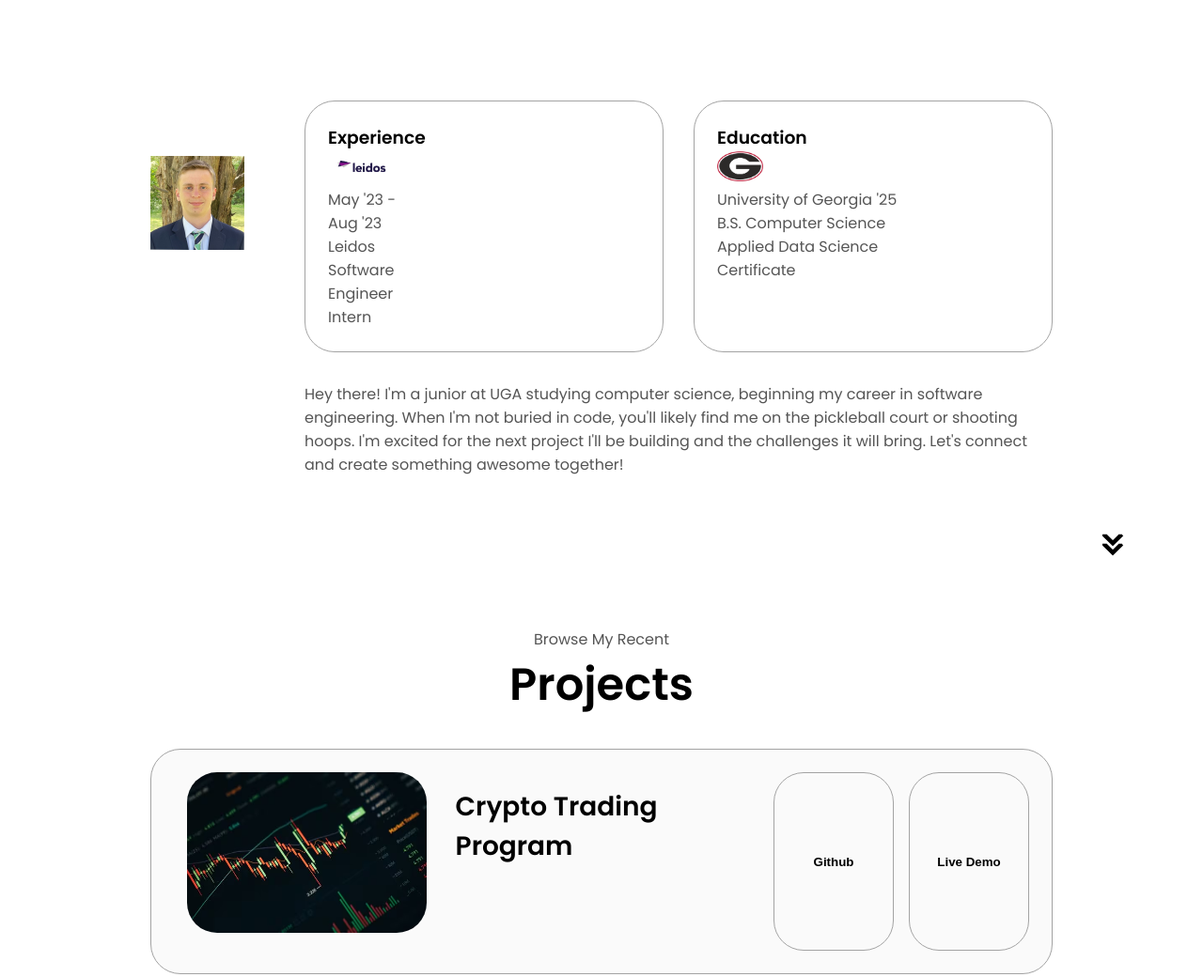
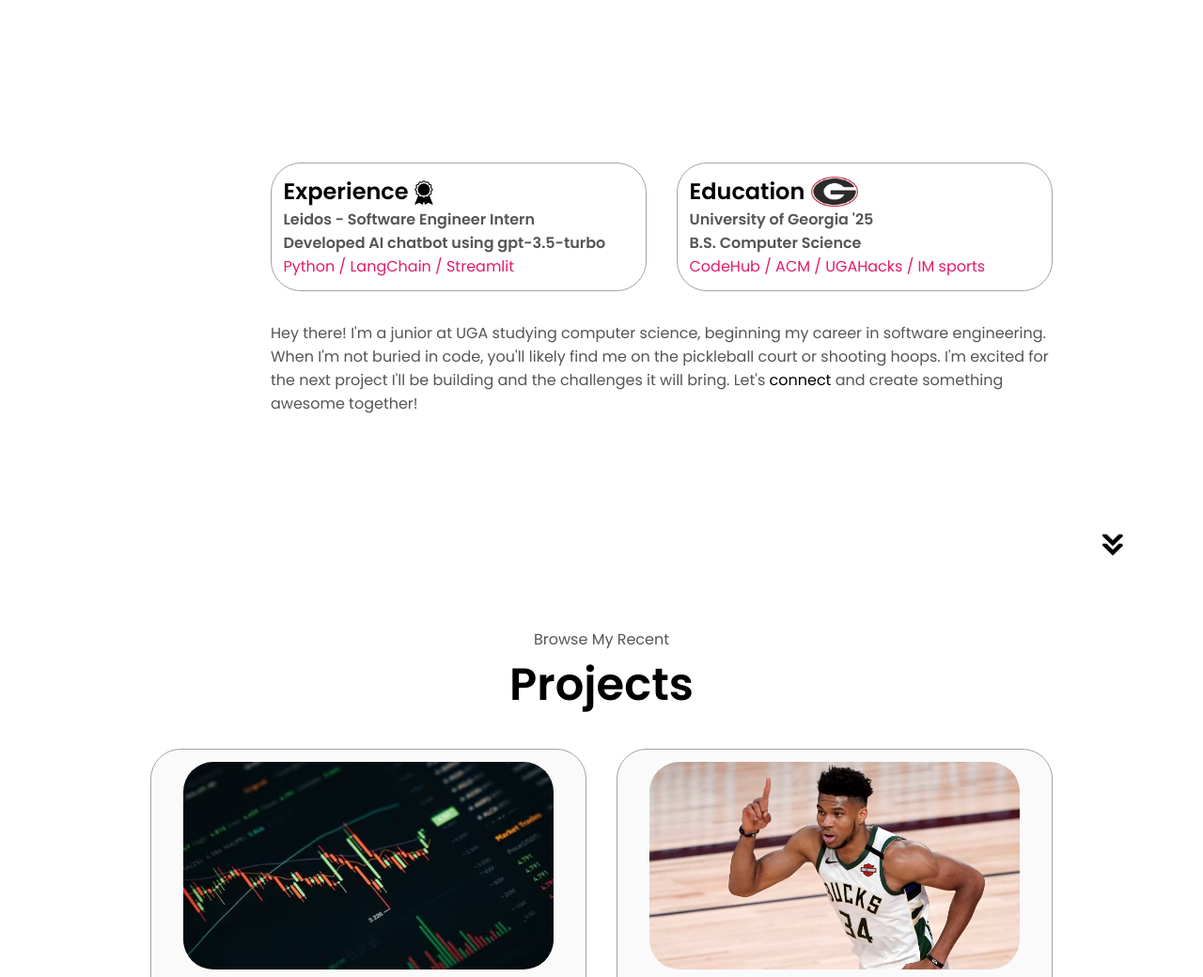
Before and after one commit to wcepress4/personalWebsite, a plain HTML site: page index.html in a window 1280 px wide. Shown: the part 1028-2068 px from the top of the page at 94% size. Drawn offline with Linux system fonts and the light colour scheme.

Commit message:
changed formatting and cards

```diff
--- a/index.html
+++ b/index.html
@@ -76,41 +76,38 @@
       <h1 class="title">About Me</h1>
       <div class="section-container">
         <div class="section__pic-container">
-          <img
+          <!-- <img
             src="./images/profilePic.jpg"
             alt="Profile picture"
             class="about-pic"
-          />
+          /> -->
         </div>
         <div class="about-details-container">
           <div class="about-containers">
                 <div class="details-container">
-                    <div class="card-front">
-                    <h3>Experience</h3>
-                    <img
-                        src="./images/leidos.png"
-                        alt="Experience icon"
-                        class="icon"
-                    />
-                    <p>May '23 - Aug '23<br /> Leidos<br />Software Engineer Intern</p>
+                    <div class="align">
+                      <h2>Experience</h2>
+                      <img
+                          src="./images/experience.png"
+                          alt="Experience icon"
+                          class="iconExp"
+                      />
                     </div>
-                    <div class="card-back">
-                        <p>Developed an artificial intelligence chatbot and presented my project to a leadership panel. </p>
-                    </div>
+                    <p class="bold">Leidos - Software Engineer Intern<br /></p>
+                    <p class="bold">Developed AI chatbot using gpt-3.5-turbo</p>
+                    <p class="highlight">Python / LangChain / Streamlit</p>
                 </div>
                 <div class="details-container">
-                    <div class="card-front">
-                    <h3>Education</h3>
-                    <img
-                        src="./images/ugaLogo.png"
-                        alt="Education icon"
-                        class="icon"
+                    <div class="align">
+                      <h2>Education</h2> <img
+                      src="./images/ugaLogo.png"
+                      alt="Education icon"
+                      class="iconEdu"
                     />
-                    <p>University of Georgia '25<br />B.S. Computer Science <br />Applied Data Science Certificate</p>
                     </div>
-                    <div class="card-back">
-                        <h2>Back Content</h2>
-                    </div>
+                    <p class="bold">University of Georgia '25</p>
+                    <p class="bold">B.S. Computer Science</p>
+                    <p class="highlight">CodeHub / ACM / UGAHacks / IM sports</p>
                 </div>
           </div>
           <div class="text-container">
@@ -119,7 +116,7 @@
                 career in software engineering. When I'm not buried in code,
                 you'll likely find me on the pickleball court or shooting hoops.
                 I'm excited for the next project I'll be building
-                and the challenges it will bring. Let's connect and create
+                and the challenges it will bring. Let's <a href="#contact">connect</a> and create
                 something awesome together!
             </p>
           </div>
@@ -167,12 +164,12 @@
           <div class="details-container color-container">
             <div class="article-container">
               <img
-                src="./images/project-2.png"
-                alt="Project 2"
+                src="./images/giannis.jpg"
+                alt="My Next Project"
                 class="project-img"
               />
             </div>
-            <h2 class="experience-sub-title project-title">Project Two</h2>
+            <h2 class="experience-sub-title project-title">Predicting the NBA MVP</h2>
             <div class="btn-container">
               <button
                 class="btn btn-color-2 project-btn"
@@ -184,7 +181,7 @@
                 class="btn btn-color-2 project-btn"
                 onclick="displayComingSoonMessage()"
               >
-                Live Demo
+                Coming Soon!
               </button>
             </div>
           </div>
--- a/style.css
+++ b/style.css
@@ -52,7 +52,7 @@ a {
 }
 
 a:hover {
-  color: grey;
+  color: #e31b6d;
   text-decoration: underline;
   text-underline-offset: 1rem;
   text-decoration-color: rgb(181, 181, 181);
@@ -299,35 +299,31 @@ section {
   bottom: 2.5rem;
 }
 
-/* here */
-
-.details-container:hover{
-  cursor: pointer;
-  transform: rotateY(180deg);
-}
-
 .details-container {
-  padding: 1.5rem;
+  padding: 12.5px;
   flex: 1;
   background: white;
   border-radius: 2rem;
   border: rgb(53, 53, 53) 0.1rem solid;
   border-color: rgb(163, 163, 163);
   /* text-align: center; */
-  transition: transform 900ms;
-  transform-style: preserve-3d;
+}
+
+.align {
   display: flex;
 }
 
-/* */
-.card-front,
-.card-back {
-  backface-visibility: hidden;
-  -webkit-backface-visibility: hidden;
+.iconExp {
+  cursor: pointer;
+  height: 2rem;
+  margin-top: 3px;
 }
 
-.card-back {
-    transform: rotateY(180deg);
+.iconEdu {
+  cursor: pointer;
+  height: 2rem;
+  margin-top: 2px;
+  margin-left: 7px;
 }
 
 .section-container {
@@ -457,3 +453,11 @@ footer {
 footer p {
   text-align: center;
 }
+
+.highlight {
+  color: #e31b6d;
+}
+
+.bold {
+  font-weight: bold;
+}
```
Also changed, not shown: images/giannis.jpg (added).
